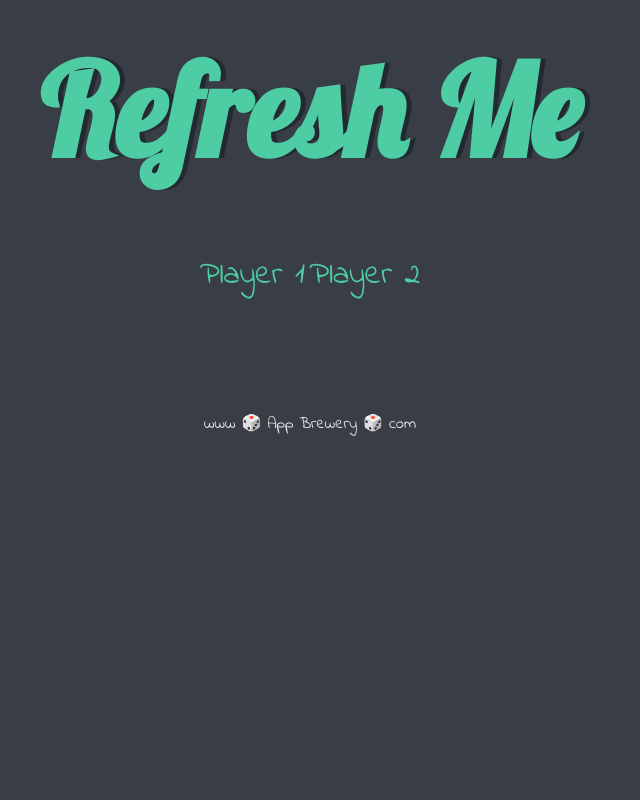
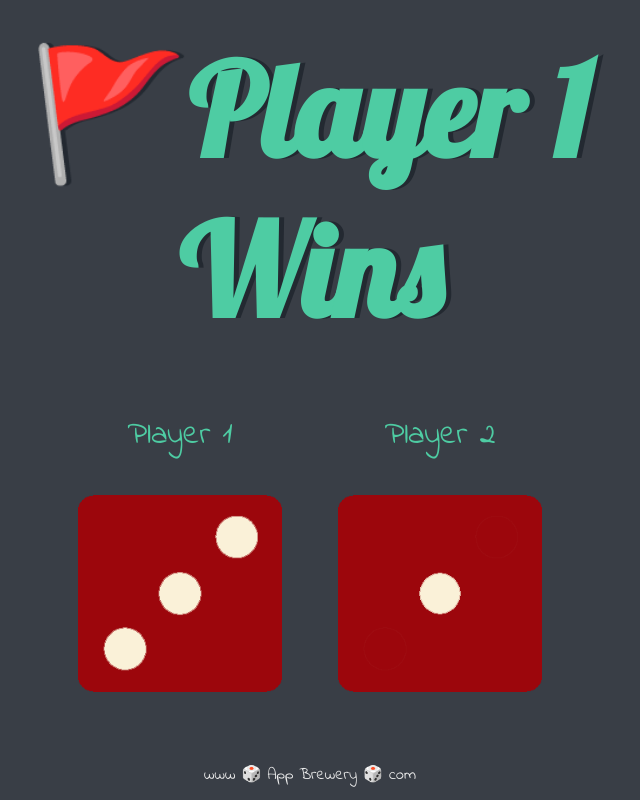
Before and after one commit to hmhaider93/Dice-Game-Webpage, a plain HTML site: page dicee.html in a window 1280 px wide. Shown: the whole page, without its empty margins (330-970 px from the left). Drawn offline with Linux system fonts and the light colour scheme.

Commit message:
Completed the website by adding the randomness feature

```diff
--- a/dicee.html
+++ b/dicee.html
@@ -14,12 +14,12 @@
 
       <div class="dice">
         <p>Player 1</p>
-        <img class="img1" src="">
+        <img class="img1" src="images/dice6.png">
       </div>
 
       <div class="dice">
         <p>Player 2</p>
-        <img class="img2" src="">
+        <img class="img2" src="images/dice6.png">
       </div>
 
     </div>
@@ -30,4 +30,5 @@
   <footer>
     www 🎲 App Brewery 🎲 com
   </footer>
+  <script src="index.js"></script>
 </html>
--- /dev/null
+++ b/index.js
@@ -0,0 +1,25 @@
+//document.querySelector("h1").innerHTML = "Hello World"
+
+function getRandomDice(){
+    var randomNumber = Math.floor(Math.random() * 6+1);
+    //document.querySelector("h1").innerHTML = imageName;
+    return randomNumber;
+}
+
+function getDiceImage(number){
+    var imageName = "images/dice" + number + ".png";
+    return imageName;
+}
+
+var dice1Number = getRandomDice();
+var dice2Number = getRandomDice();
+document.querySelector(".img1").setAttribute("src",getDiceImage(dice1Number));
+document.querySelector(".img2").setAttribute("src",getDiceImage(dice2Number));
+
+if(dice1Number > dice2Number){
+    document.querySelector("h1").innerHTML = "🚩Player 1 Wins";
+}else if (dice1Number < dice2Number){
+    document.querySelector("h1").innerHTML = "Player 2 Wins🚩";
+}else{
+    document.querySelector("h1").innerHTML = "Its a draw😩";
+}
```
